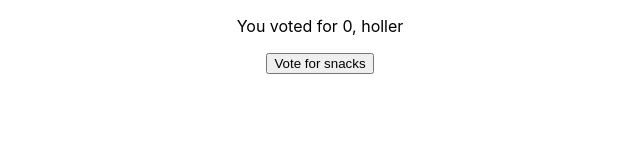
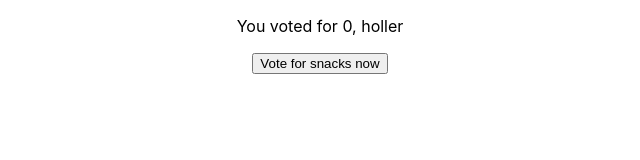
Before and after one commit to chikondiman/app, a React (Create React App) app: page / in a window 1280 px wide. Shown: the top 160 px of the page, without its empty margins (320-960 px from the left). Built offline with nearby package versions, Linux system fonts and the light colour scheme.

Commit message:
Update Component.js

```diff
--- a/src/Component.js
+++ b/src/Component.js
@@ -8,7 +8,7 @@ function Component() {
      <div>
         <p>You voted for {snack1}, holler</p>
        <button onClick={() => setCount1(snack1 + 1)}>
-        Vote for snacks
+        Vote for snacks now
         </button>
       </div>
    );
```
